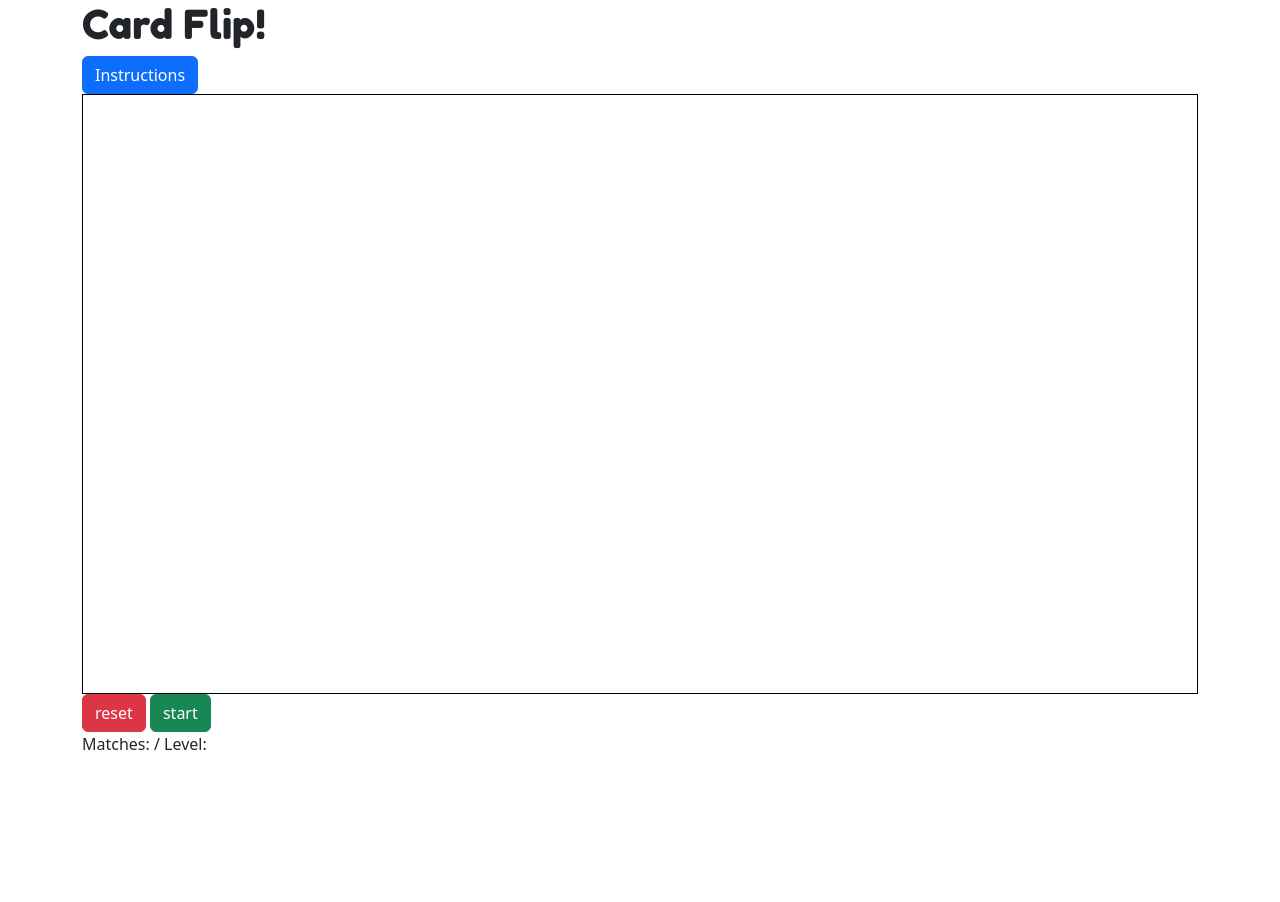
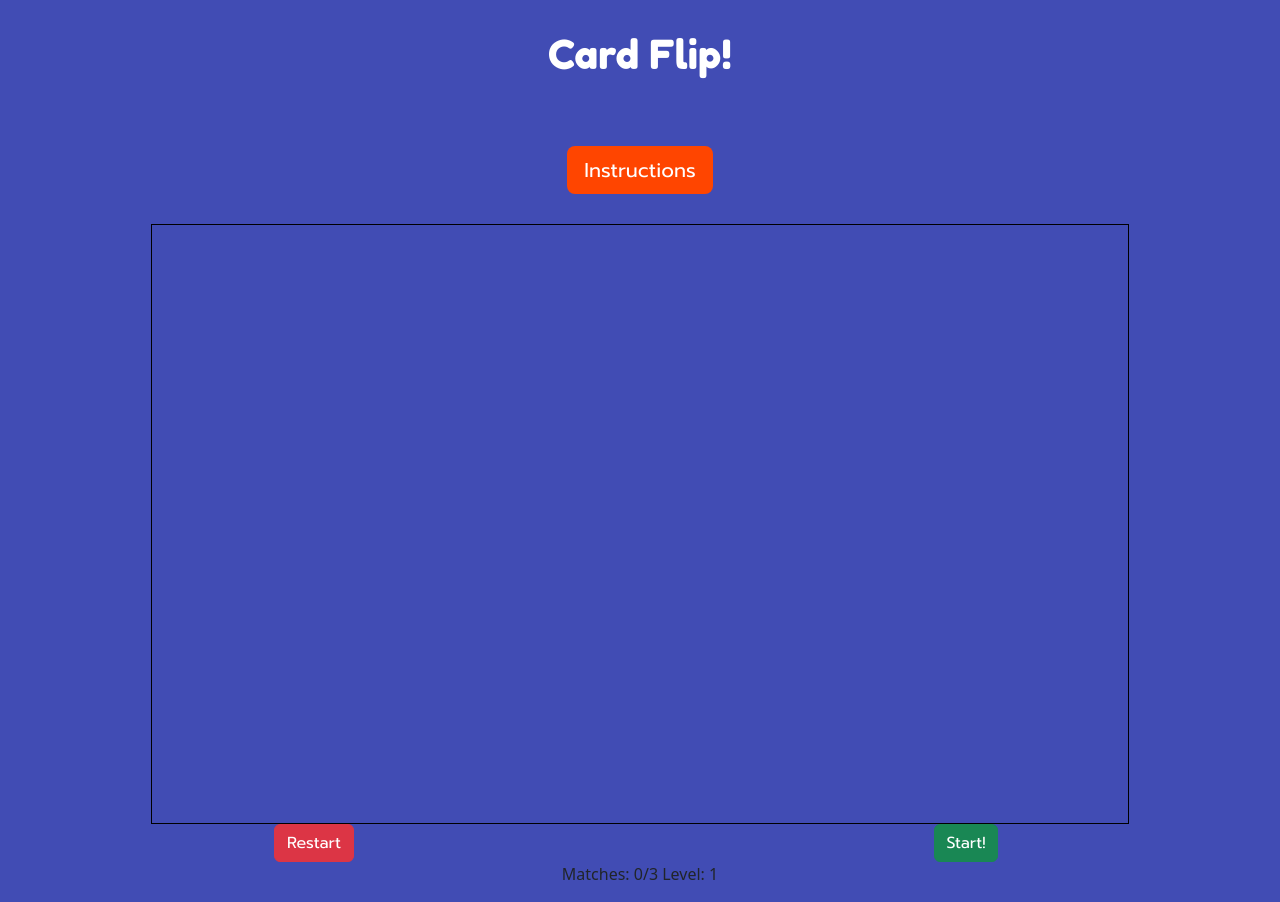
Before and after one commit to Charlie-Walsh/milestone-project-2, a plain HTML site: page index.html in a window 1280 px wide. Before the commit the page ends 800 px from the top, so only its background shows below. Drawn offline with nearby package versions, Linux system fonts and the light colour scheme.

Commit message:
refactor: Bootstrap used for layout. Buttons positioned. style: instructions button styled

```diff
--- a/assets/css/style.css
+++ b/assets/css/style.css
@@ -1,4 +1,12 @@
 @import url('https://fonts.googleapis.com/css2?family=Fredoka+One&family=Prompt:ital@0;1&display=swap');
+
+/* General */
+
+body {
+    margin: 0;
+    padding: 0;
+    background-color: rgb(65, 76, 180);
+}
 
 /* Typography*/
 
@@ -6,24 +14,32 @@
     font-family: "Prompt", sans-serif;
 }
 
-/* Page */
+/* Page Head*/
 
-.logo {
+#logo-header {
     font-family: "Fredoka One", sans-serif;
+    color: #fff;
+    text-align: center;
+    margin: 0 auto;
+    padding: 30px;
+}
+
+.instructions-button {
+    margin: 30px;
+}
+
+#intructions-button {
+    background-color: orangered;
+    color: #fff;
 }
 
 /* Game area */
-
-
-.container {
-    width: 100%;
-    margin: 0, auto;
-}
 
 .game-box {
     display: flex;
     flex-wrap: wrap;
     height: 600px;
-    width: 100%;
+    width: 75%;
+    margin: 0 auto;
     border: 1px solid black;
 }
--- a/index.html
+++ b/index.html
@@ -14,20 +14,45 @@
 </head>
 <body>
 
-    <div class="container">
+<!--Page head-->
+  <section id="page-head">
+    <div class="row">
+      <div id="logo-header" class="col-12">
         <h1 class="logo">Card Flip!</h1>
-        <button type="button" class="btn btn-primary" data-bs-toggle="modal" data-bs-target="#instructions-modal">
-            Instructions
+      </div>
+      <div class="button-container col-12">
+        <div class="instructions-button text-center prompt">
+          <button type="button" id="intructions-button" class="btn btn-lg bg-custom" data-bs-toggle="modal" data-bs-target="#instructions-modal">
+          Instructions
           </button>
-        <div class="game-box"></div>
-        <button type="button" class="btn btn-danger">reset</button>
-        <button type="button" class="btn btn-success">start</button>
-        <div>
-          <p>Matches: <span id="matches-holder"></span> / <span id="matches-max"></span>
-          Level: <span id="level-holder"></span></p>
         </div>
+      </div>
     </div>
+  </section>
+
+<!--Game Area-->
+  <section id="game-area">
+    <div class="row">
+      <div class="game-box col-12">
+
+      </div>
+    </div>
+    <div class="row">
+      <div id="restart" class="col-6 text-center">
+        <button type="button" class="btn btn-danger prompt" id="restart-button">Restart</button>
+      </div>
+      <div id="start" class="col-6 text-center">
+        <button type="button" class="btn btn-success prompt" id="start-button">Start!</button>
+      </div>
+      <div id="scores" class="col-12 text-center">
+        <p>Matches: <span id="matches-holder"></span> 0/3 <span id="matches-max"></span>
+        Level: <span id="level-holder">1</span></p>
+      </div>
+    </div>
+  </section>
+
 <!--Intructions Modal-->
+
     <div class="modal fade" id="instructions-modal" tabindex="-1" aria-labelledby="instructions" aria-hidden="true">
         <div class="modal-dialog">
           <div class="modal-content">
```
